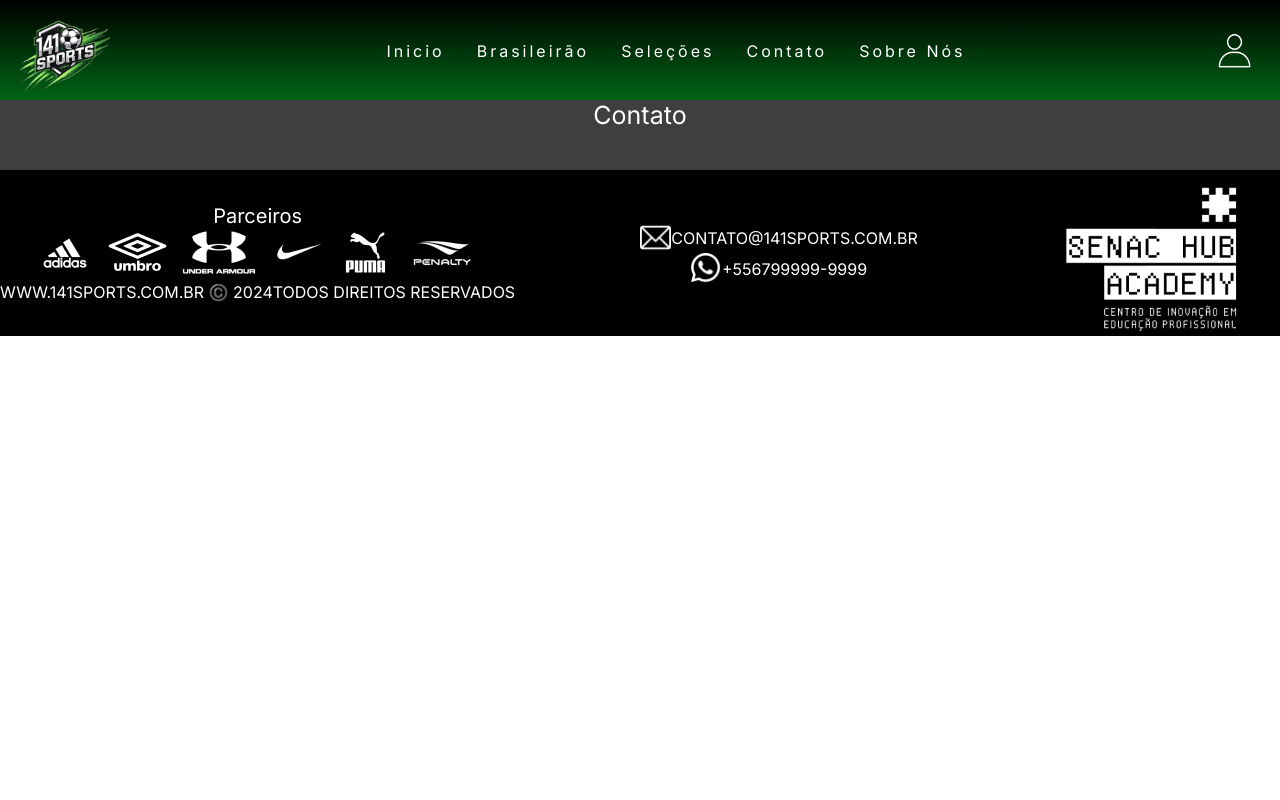
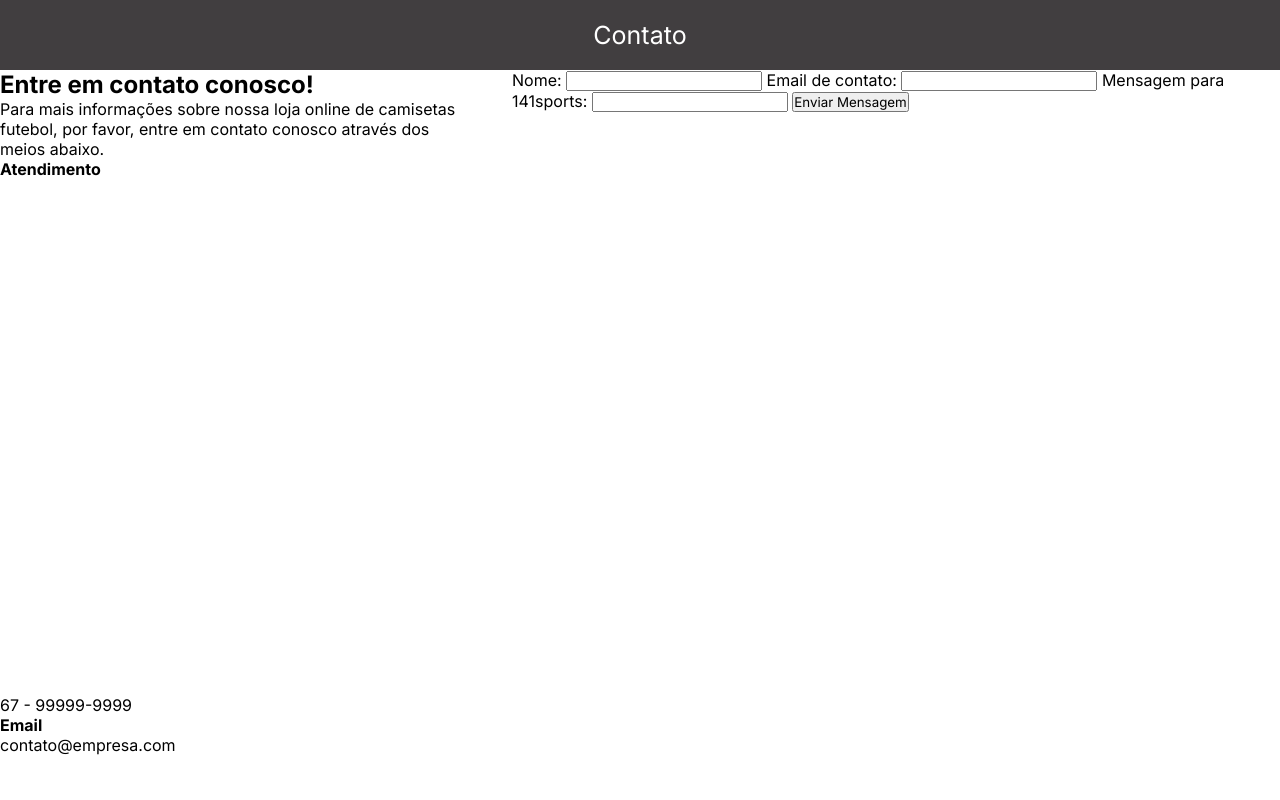
Before and after one commit to Ninjjer/141-Sports, a PHP site: page /contato/contato.php in a window 1280 px wide. Run offline with PHP 8.4, Linux system fonts and the light colour scheme.

Commit message:
contato incompleto v2

```diff
--- a/contato.php
+++ /dev/null
@@ -1,37 +0,0 @@
-<?php include ("./templates/header.php"); ?>
-
-<!DOCTYPE html>
-<html lang="pt-br">
-<head>
-    <meta charset="UTF-8">
-    <meta name="viewport" content="width=device-width, initial-scale=1.0">
-    <title>Document</title>
-</head>
-
-<style>
-    @import url('https://fonts.googleapis.com/css2?family=Inter:ital,opsz,wght@0,14..32,100..900;1,14..32,100..900&display=swap');
-    #tarja-contato {
-        width: 100%;
-        height: 70px;
-        background-color: #413E40;
-    }
-
-    #tarja-contato p {
-        color: white;
-        font-size: 25px;
-        font-family: 'Inter', sans-serif;
-        text-align: center;
-        justify-content: center;
-
-    }
-
-</style>
-
-<body>
-
-<div id="tarja-contato"><p>Contato</p></div>
-
-</body>
-</html>
-
-<?php include ("./templates/footer.php"); ?>
--- /dev/null
+++ b/contato/contato.css
@@ -0,0 +1,30 @@
+@import url('https://fonts.googleapis.com/css2?family=Inter:ital,opsz,wght@0,14..32,100..900;1,14..32,100..900&display=swap');
+
+* {
+    list-style: none;
+    text-decoration: none;
+    margin: 0;
+    padding: 0;
+    box-sizing: border-box;
+    font-family: 'Inter', sans-serif;
+}
+
+#tarja-contato {
+    width: 100%;
+    height: 70px;
+    background-color: #413E40;
+}
+
+#tarja-contato p {
+    color: white;
+    font-size: 25px;
+    font-family: 'Inter', sans-serif;
+    text-align: center;
+    padding: 20px;
+
+}
+
+#contato {
+    display: flex;
+    flex-direction: row;
+}
--- /dev/null
+++ b/contato/contato.php
@@ -0,0 +1,48 @@
+<!DOCTYPE html>
+<html lang="pt-br">
+
+<head>
+    <meta charset="UTF-8">
+    <meta name="viewport" content="width=device-width, initial-scale=1.0">
+    <link rel="stylesheet" href="./contato.css">
+    <title>Document</title>
+</head>
+
+<body>
+
+    <div id="tarja-contato">
+        <p>Contato</p>
+    </div>
+
+    <section id="contato">
+        <div id="text-contato">
+            <h1>Entre em contato conosco!</h1>
+            <p>Para mais informações sobre nossa loja online de camisetas </br> futebol, por favor, entre em contato conosco através dos </br> meios abaixo.</p>
+            <h4>Atendimento</h4>
+            <img src="./templates/icones/whatsapp.png" alt="logoWhatsapp">
+            <p>67 - 99999-9999</p>
+            <h4>Email</h4>
+            <p>contato@empresa.com</p>
+        </div>
+
+        <div id="form-contato">
+            <form action="" method="POST">
+
+            <label for="nomeContato">Nome:</label>
+            <input type="text" name="nomeContato" id="nomeContato">
+
+            <label for="emailContato">Email de contato: </label>
+            <input type="email" name="emailContato" id="emailContato">
+
+            <label for="textareaContato">Mensagem para 141sports:</label>
+            <input type="text" name="textareaContato" id="textareaContato">
+
+            <button type="submit">Enviar Mensagem</button>
+
+            </form>
+        </div>
+    </section>
+
+</body>
+
+</html>
--- a/templates/footer.php
+++ b/templates/footer.php
@@ -7,6 +7,16 @@
     <title>Document</title>
 
     <style>
+
+        * {
+            list-style: none;
+            text-decoration: none;
+            margin: 0;
+            padding: 0;
+            box-sizing: border-box;
+            font-family: 'Inter', sans-serif;
+        }
+
         footer {
             background-color: #000000;
             display: flex;
```
